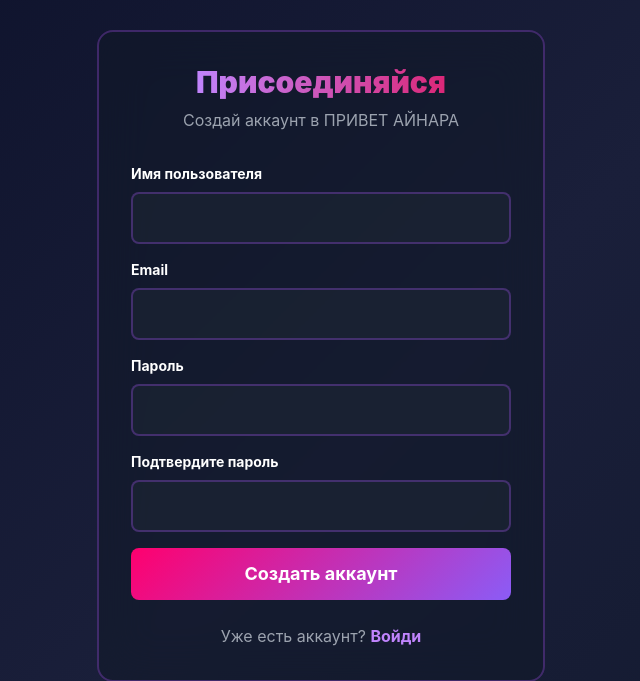
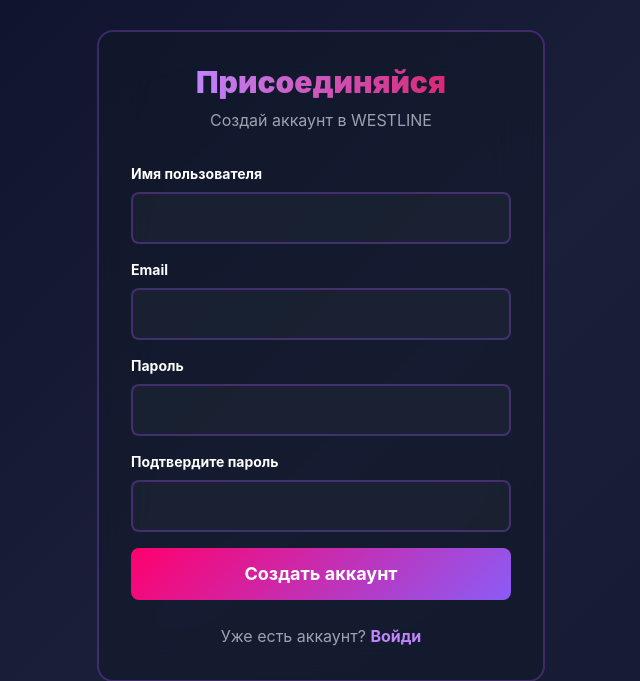
Before and after one commit to ErtaiAbiltaev/ONLINE_CINEMA, a Django app: page /register/ in a window 1280 px wide. Shown: the part 182-863 px from the top of the page, without its empty margins (319-959 px from the left). Run offline with Django 5.2, Linux system fonts and the light colour scheme; some libraries are stand-ins or nearby versions.

Commit message:
Обновил сайт — изменил стили/страницы

```diff
--- a/templates/cinema/login.html
+++ b/templates/cinema/login.html
@@ -1,6 +1,6 @@
 {% extends 'cinema/base.html' %}
 
-{% block title %}Вход - ПРИВЕТ АЙНАРА{% endblock %}
+{% block title %}Вход - WESTLINE{% endblock %}
 
 {% block content %}
 <div class="min-h-screen flex items-center justify-center py-12 px-4">
--- a/templates/cinema/register.html
+++ b/templates/cinema/register.html
@@ -1,6 +1,6 @@
 {% extends 'cinema/base.html' %}
 
-{% block title %}Регистрация - ПРИВЕТ АЙНАРА{% endblock %}
+{% block title %}Регистрация - WESTLINE {% endblock %}
 
 {% block content %}
 <div class="min-h-screen flex items-center justify-center py-12 px-4">
@@ -10,7 +10,7 @@
                 <h1 class="text-3xl font-black mb-2">
                     <span class="text-transparent bg-clip-text bg-gradient-to-r from-purple-400 to-pink-600">Присоединяйся</span>
                 </h1>
-                <p class="text-gray-400">Создай аккаунт в ПРИВЕТ АЙНАРА</p>
+                <p class="text-gray-400">Создай аккаунт в WESTLINE</p>
             </div>
 
             {% if error %}
```
